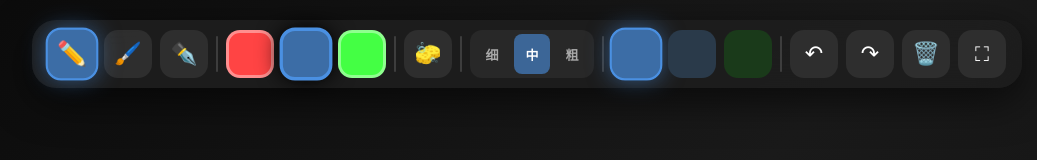
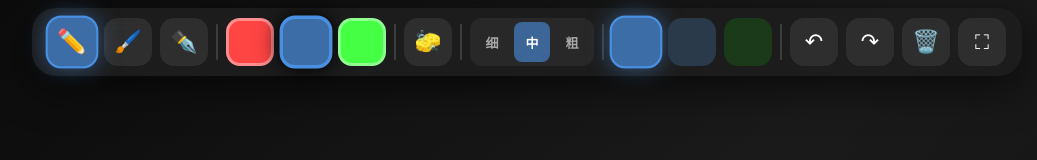
Before and after one commit to 13949197326/ipad-blackboard, a plain HTML site: page index.html in a window 1280 px wide. Shown: the whole page, without its empty margins (113-1150 px from the left). Drawn offline with Linux system fonts and the light colour scheme.

Commit message:
Update index.html

```diff
--- a/index.html
+++ b/index.html
@@ -2,9 +2,9 @@
 <html lang="zh-CN">
 <head>
     <meta charset="UTF-8">
-    <meta name="viewport" content="width=device-width, initial-scale=1.0, maximum-scale=1.0, user-scalable=no, viewport-fit=cover">
+    <meta name="viewport" content="width=device-width, initial-scale=1.0, maximum-scale=3.0, user-scalable=yes, viewport-fit=cover">
     <meta name="apple-mobile-web-app-capable" content="yes">
-    <meta name="apple-mobile-web-app-status-bar-style" content="black-translucent">
+    <meta name="apple-mobile-web-app-status-bar-style" content="black">
     <meta name="apple-mobile-web-app-title" content="黑板">
     <link rel="manifest" href="manifest.json">
     <title>iPad 黑板</title>
@@ -23,6 +23,7 @@
             overflow: hidden;
             font-family: -apple-system, BlinkMacSystemFont, 'Segoe UI', Roboto, Oxygen, Ubuntu, Cantarell, sans-serif;
             position: fixed;
+            padding: env(safe-area-inset-top) env(safe-area-inset-right) env(safe-area-inset-bottom) env(safe-area-inset-left);
         }
 
         #blackboard {
@@ -47,7 +48,7 @@
 
         .toolbar {
             position: fixed;
-            top: 20px;
+            top: max(8px, env(safe-area-inset-top));
             left: 50%;
             transform: translateX(-50%);
             background: rgba(30, 30, 30, 0.92);
@@ -232,8 +233,13 @@
             const tempCtx = tempCanvas.getContext('2d');
             tempCtx.drawImage(canvas, 0, 0);
 
-            canvas.width = window.innerWidth;
-            canvas.height = window.innerHeight;
+            // 放大3倍画布以提供更高清的绘图
+            canvas.width = window.innerWidth * 3;
+            canvas.height = window.innerHeight * 3;
+            canvas.style.width = window.innerWidth + 'px';
+            canvas.style.height = window.innerHeight + 'px';
+            ctx.scale(3, 3);
+
             ctx.drawImage(tempCanvas, 0, 0);
         }
         resizeCanvas();
```
